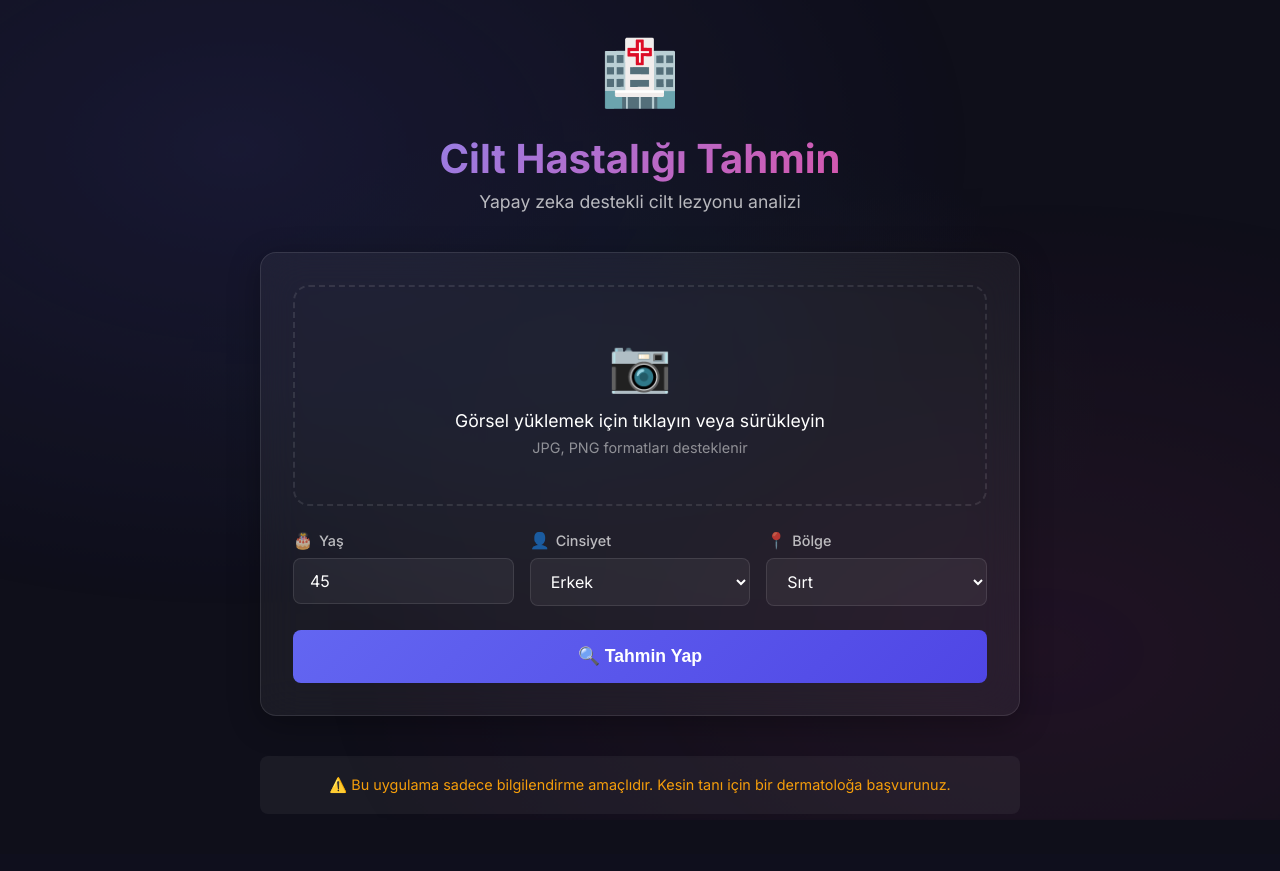
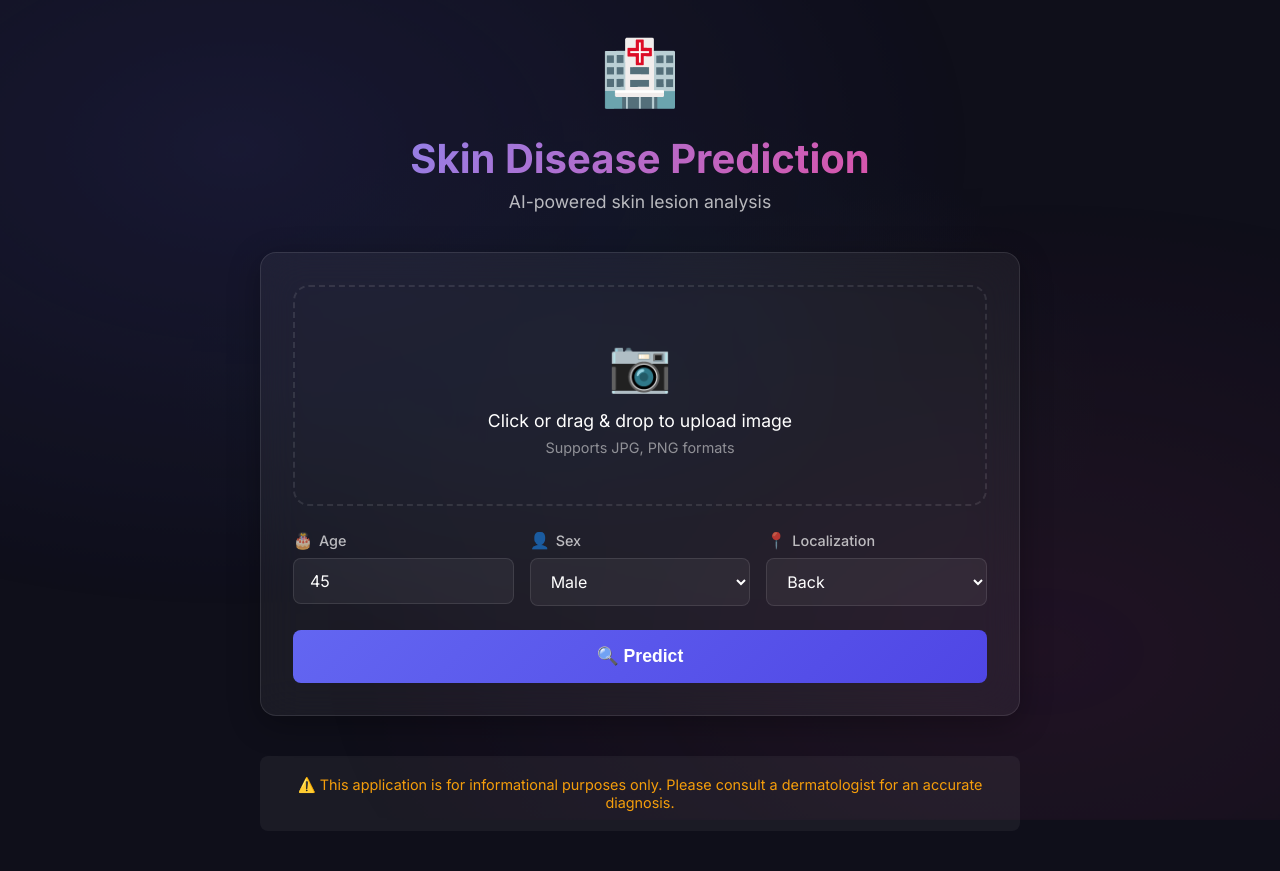
Before and after one commit to SuaybKeremS/skAIn, a Flask app: page / in a window 1280 px wide. Before the commit the page ends 814 px from the top, so only its background shows below. Run offline with Flask 3, Linux system fonts and the light colour scheme.

Commit message:
Web Improvements

```diff
--- a/app.py
+++ b/app.py
@@ -27,13 +27,13 @@ DEVICE = torch.device('cuda:0' if torch.cuda.is_available() else 'cpu')
 # Class names
 CLASS_NAMES = ['akiec', 'bcc', 'bkl', 'df', 'mel', 'nv', 'vasc']
 CLASS_DESCRIPTIONS = {
-    'akiec': 'Aktinik Keratoz / Yer Hücreli Karsinom',
-    'bcc': 'Bazal Hücreli Karsinom',
-    'bkl': 'Benign Keratoz',
-    'df': 'Dermatofibrom',
-    'mel': 'Melanom',
-    'nv': 'Melanositik Nevüs (Ben)',
-    'vasc': 'Vasküler Lezyon'
+    'akiec': 'Actinic Keratosis / Intraepithelial Carcinoma',
+    'bcc': 'Basal Cell Carcinoma',
+    'bkl': 'Benign Keratosis',
+    'df': 'Dermatofibroma',
+    'mel': 'Melanoma',
+    'nv': 'Melanocytic Nevus (Mole)',
+    'vasc': 'Vascular Lesion'
 }
 
 # ===================== MODEL ARCHITECTURE =====================
@@ -152,7 +152,7 @@ def predict():
     try:
         # Get image
         if 'image' not in request.files:
-            return jsonify({'error': 'Görsel yüklenmedi'}), 400
+            return jsonify({'error': 'No image uploaded'}), 400
 
         file = request.files['image']
         img = Image.open(file.stream).convert('RGB')
--- a/static/script.js
+++ b/static/script.js
@@ -71,7 +71,7 @@ form.addEventListener('submit', async (e) => {
 
     // Check if image is uploaded
     if (!imageInput.files.length) {
-        showError('Lütfen bir görsel yükleyin');
+        showError('Please upload an image');
         return;
     }
 
@@ -94,7 +94,7 @@ form.addEventListener('submit', async (e) => {
             displayResults(data.predictions);
         }
     } catch (error) {
-        showError('Bağlantı hatası. Lütfen tekrar deneyin.');
+        showError('Connection error. Please try again.');
         console.error(error);
     } finally {
         setLoading(false);
--- a/templates/index.html
+++ b/templates/index.html
@@ -1,9 +1,9 @@
 <!DOCTYPE html>
-<html lang="tr">
+<html lang="en">
 <head>
     <meta charset="UTF-8">
     <meta name="viewport" content="width=device-width, initial-scale=1.0">
-    <title>🏥 Cilt Hastalığı Tahmin Uygulaması</title>
+    <title>🏥 Skin Disease Prediction</title>
     <link href="https://fonts.googleapis.com/css2?family=Inter:wght@300;400;500;600;700&display=swap" rel="stylesheet">
     <link rel="stylesheet" href="/static/style.css">
 </head>
@@ -13,8 +13,8 @@
     <div class="container">
         <header class="header">
             <div class="logo">🏥</div>
-            <h1>Cilt Hastalığı Tahmin</h1>
-            <p class="subtitle">Yapay zeka destekli cilt lezyonu analizi</p>
+            <h1>Skin Disease Prediction</h1>
+            <p class="subtitle">AI-powered skin lesion analysis</p>
         </header>
 
         <main class="main-content">
@@ -24,8 +24,8 @@
                     <div class="upload-zone" id="upload-zone">
                         <div class="upload-content">
                             <div class="upload-icon">📷</div>
-                            <p class="upload-text">Görsel yüklemek için tıklayın veya sürükleyin</p>
-                            <p class="upload-hint">JPG, PNG formatları desteklenir</p>
+                            <p class="upload-text">Click or drag & drop to upload image</p>
+                            <p class="upload-hint">Supports JPG, PNG formats</p>
                         </div>
                         <img id="image-preview" class="image-preview" style="display: none;">
                         <input type="file" id="image-input" name="image" accept="image/*" hidden>
@@ -36,63 +36,63 @@
                 <div class="metadata-section">
                     <div class="input-group">
                         <label for="age">
-                            <span class="label-icon">🎂</span> Yaş
+                            <span class="label-icon">🎂</span> Age
                         </label>
                         <input type="number" id="age" name="age" min="0" max="120" value="45" required>
                     </div>
 
                     <div class="input-group">
                         <label for="sex">
-                            <span class="label-icon">👤</span> Cinsiyet
+                            <span class="label-icon">👤</span> Sex
                         </label>
                         <select id="sex" name="sex" required>
-                            <option value="male">Erkek</option>
-                            <option value="female">Kadın</option>
-                            <option value="unknown">Belirtilmemiş</option>
+                            <option value="male">Male</option>
+                            <option value="female">Female</option>
+                            <option value="unknown">Not specified</option>
                         </select>
                     </div>
 
                     <div class="input-group">
                         <label for="localization">
-                            <span class="label-icon">📍</span> Bölge
+                            <span class="label-icon">📍</span> Localization
                         </label>
                         <select id="localization" name="localization" required>
-                            <option value="back">Sırt</option>
-                            <option value="lower extremity">Alt Ekstremite</option>
-                            <option value="trunk">Gövde</option>
-                            <option value="upper extremity">Üst Ekstremite</option>
-                            <option value="abdomen">Karın</option>
-                            <option value="face">Yüz</option>
-                            <option value="chest">Göğüs</option>
-                            <option value="foot">Ayak</option>
-                            <option value="neck">Boyun</option>
-                            <option value="scalp">Saçlı Deri</option>
-                            <option value="hand">El</option>
-                            <option value="ear">Kulak</option>
+                            <option value="back">Back</option>
+                            <option value="lower extremity">Lower Extremity</option>
+                            <option value="trunk">Trunk</option>
+                            <option value="upper extremity">Upper Extremity</option>
+                            <option value="abdomen">Abdomen</option>
+                            <option value="face">Face</option>
+                            <option value="chest">Chest</option>
+                            <option value="foot">Foot</option>
+                            <option value="neck">Neck</option>
+                            <option value="scalp">Scalp</option>
+                            <option value="hand">Hand</option>
+                            <option value="ear">Ear</option>
                             <option value="genital">Genital</option>
-                            <option value="acral">Akral</option>
-                            <option value="unknown">Belirtilmemiş</option>
+                            <option value="acral">Acral</option>
+                            <option value="unknown">Not specified</option>
                         </select>
                     </div>
                 </div>
 
                 <button type="submit" class="submit-btn" id="submit-btn">
-                    <span class="btn-text">🔍 Tahmin Yap</span>
+                    <span class="btn-text">🔍 Predict</span>
                     <span class="btn-loader" style="display: none;">
-                        <span class="spinner"></span> Analiz ediliyor...
+                        <span class="spinner"></span> Analyzing...
                     </span>
                 </button>
             </form>
 
             <!-- Results Section -->
             <div id="results-section" class="results-section" style="display: none;">
-                <h2 class="results-title">📊 Tahmin Sonuçları</h2>
+                <h2 class="results-title">📊 Prediction Results</h2>
                 <div id="results-container" class="results-container"></div>
             </div>
         </main>
 
         <footer class="footer">
-            <p>⚠️ Bu uygulama sadece bilgilendirme amaçlıdır. Kesin tanı için bir dermatoloğa başvurunuz.</p>
+            <p>⚠️ This application is for informational purposes only. Please consult a dermatologist for an accurate diagnosis.</p>
         </footer>
     </div>
 
```
